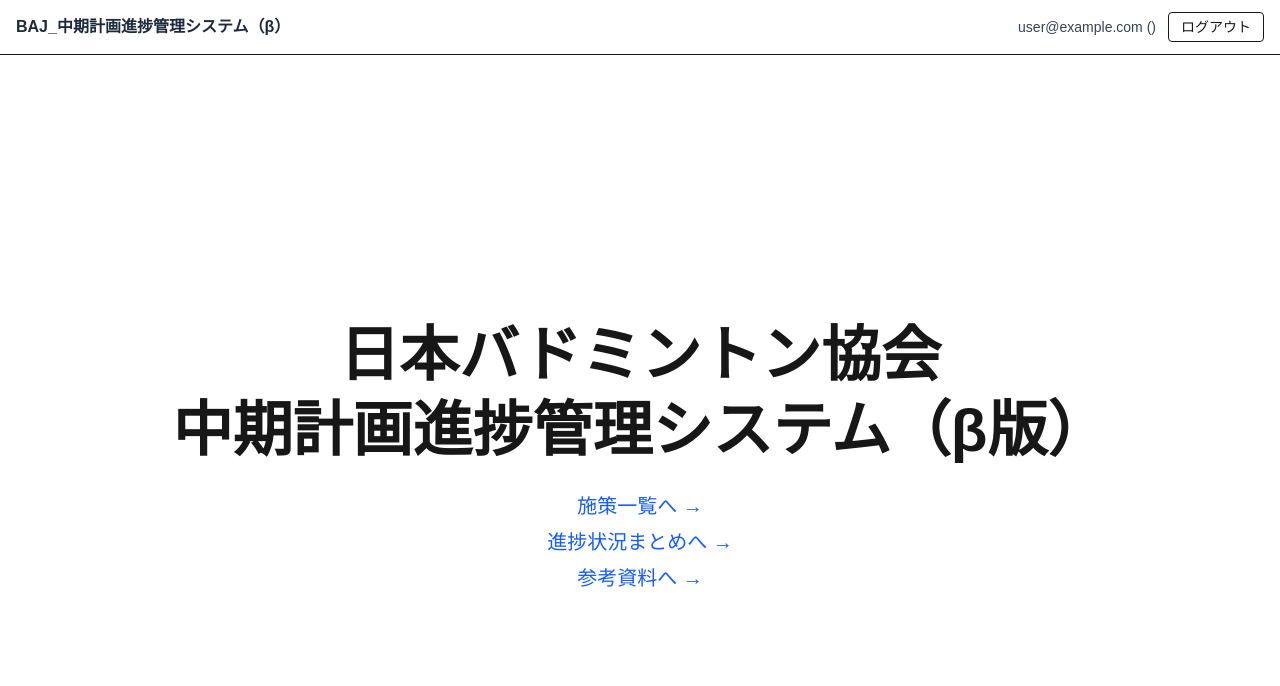
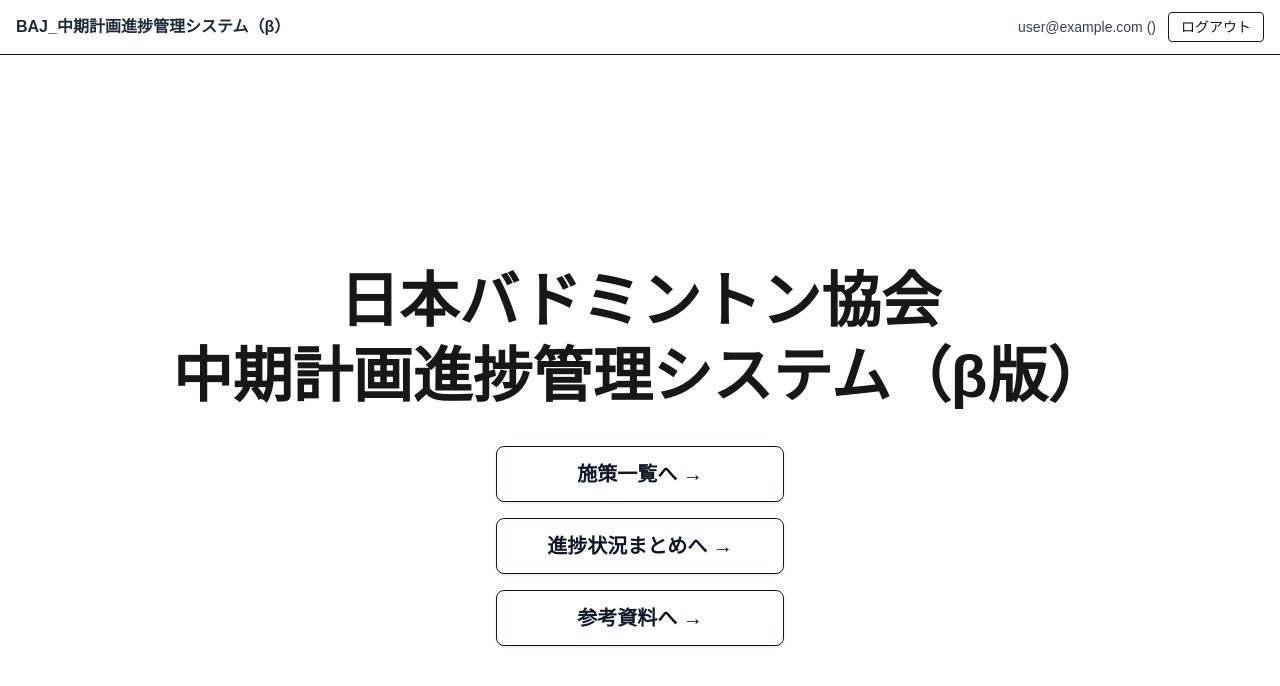
Before and after one commit to tsuyoppon/plan-monitoring-prototype, a Next.js app: page / in a window 1280 px wide. Shown: the top 686 px of the page. Built offline with nearby package versions, Linux system fonts and the light colour scheme; no server answers; sample sign-in values are in the browser's storage.

Commit message:
Make title navigation links button styled

```diff
--- a/pages/index.tsx
+++ b/pages/index.tsx
@@ -1,6 +1,8 @@
 import Link from 'next/link';
 
 const referenceMaterialUrl = '/reference-materials/20260512Chukikeikaku_test.pdf';
+const titleButtonClassName =
+  'inline-flex h-14 w-72 items-center justify-center rounded-lg border border-gray-900 bg-white px-6 text-xl font-semibold text-gray-900 shadow-sm transition hover:bg-gray-100 focus:outline-none focus:ring-2 focus:ring-gray-900 focus:ring-offset-2';
 
 export default function Home() {
   return (
@@ -11,18 +13,24 @@
           <span className="block">中期計画進捗管理システム（β版）</span>
         </h1>
 
-        <div className="mt-6 flex flex-col gap-2">
-          <Link href="/initiatives" className="text-blue-600 hover:underline text-xl">
+        <div className="mt-8 flex flex-col items-center gap-4">
+          <Link
+            href="/initiatives"
+            className={titleButtonClassName}
+          >
             施策一覧へ &rarr;
           </Link>
-          <Link href="/initiatives/summary" className="text-blue-600 hover:underline text-xl">
+          <Link
+            href="/initiatives/summary"
+            className={titleButtonClassName}
+          >
             進捗状況まとめへ &rarr;
           </Link>
           <a
             href={referenceMaterialUrl}
             target="_blank"
             rel="noopener noreferrer"
-            className="text-blue-600 hover:underline text-xl"
+            className={titleButtonClassName}
           >
             参考資料へ &rarr;
           </a>
```
